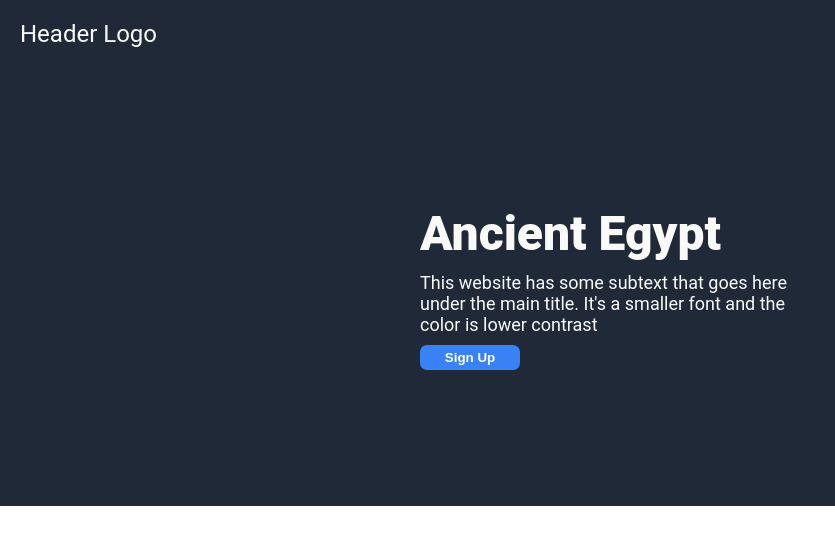
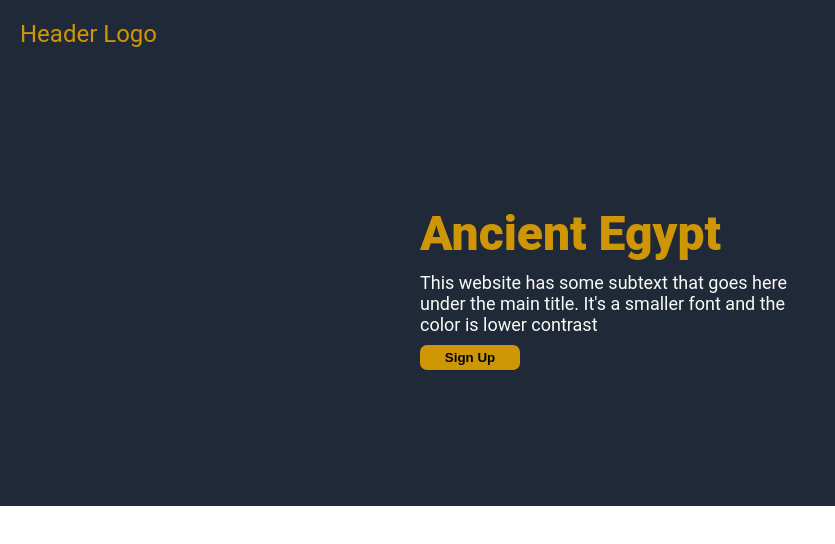
Before and after one commit to Higokian/ancient-egypt-landing-page, a plain HTML site: page index.html in a window 1280 px wide. Shown: the full height of the page, 0-835 px from the left. Drawn offline with Linux system fonts and the light colour scheme.

Commit message:
Update navigation and hero section colors

```diff
--- a/css/styles.css
+++ b/css/styles.css
@@ -26,6 +26,7 @@ body {
 
 .logo {
     font-size: 24px;
+    color: rgb(207, 150, 4);
 }
 
 .main-links {
@@ -48,6 +49,7 @@ body {
 .hero h1 {
     font-size: 48px;
     font-weight: 900;
+    color: rgb(207, 150, 4);
 }
 
 .hero-content {
@@ -61,8 +63,7 @@ body {
 .sign-up {
     flex-basis: 25px;
     width: 100px;
-    background-color: #3882F6;
-    color: white;
+    background-color: rgb(207, 150, 4);
     font-weight: 900;
     border-radius: 7px;
     border-style: none;
```
